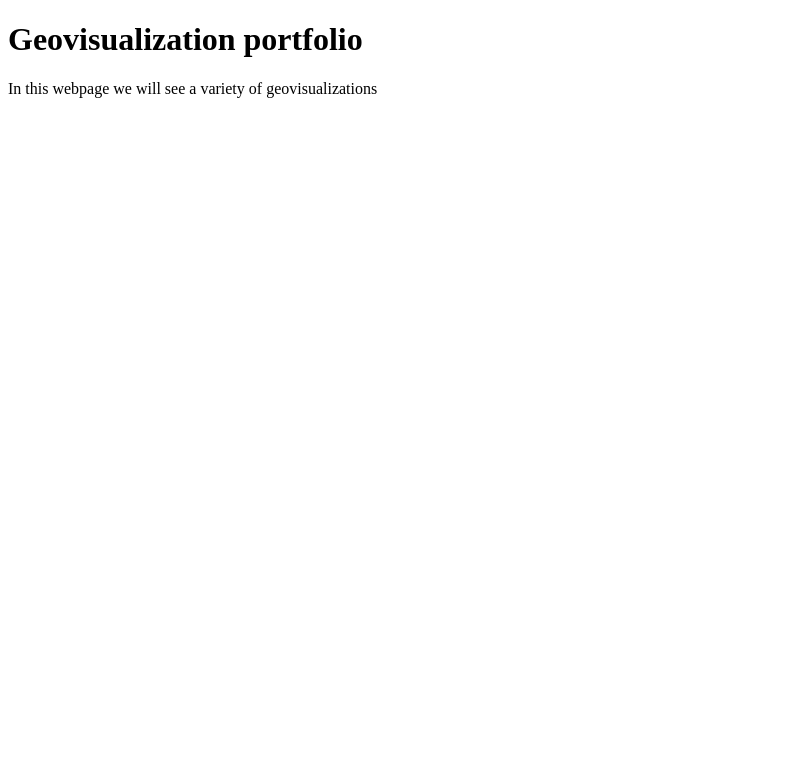
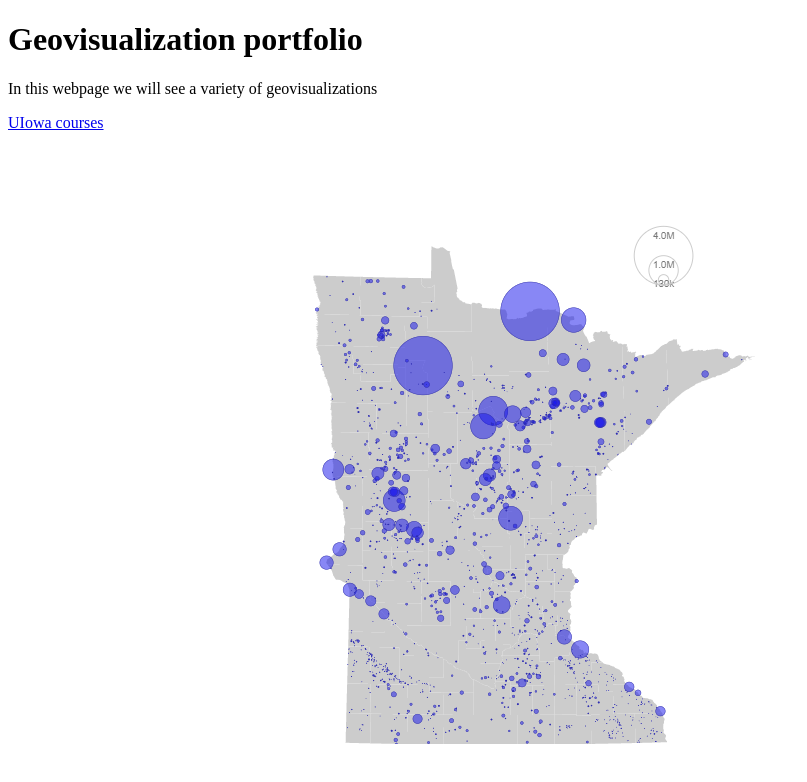
Before and after one commit to ascardina-gis/ascardina, a plain HTML site: page index.html in a window 1280 px wide. Shown: the whole page, without its empty margins (0-807 px from the left). Drawn offline with Linux system fonts and the light colour scheme.

Commit message:
Practice
Practicing different kinds of additions

```diff
--- a/index.html
+++ b/index.html
@@ -8,6 +8,9 @@
 <body>
   <h1>Geovisualization portfolio</h1>
   <p>In this webpage we will see a variety of geovisualizations </p>
+  <p> <a href="https://icon.uiowa.edu"> UIowa courses</a></p>
+
+  <p><img src="Proportional map.png"></p>
 </body>
 
 </html>
```
Also changed, not shown: Proportional map.png (added).
